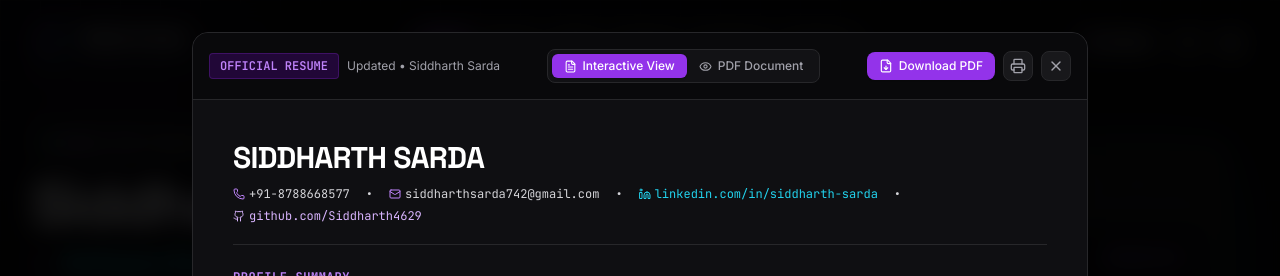
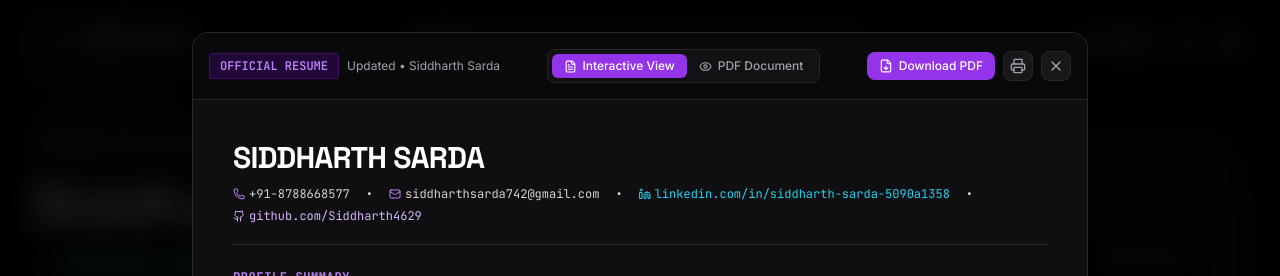
Before and after one commit to Siddharth4629/Siddharth-Sarda-Personal-Portfolio, a React (Vite) app: page / in a window 1280 px wide. Both pictures are taken after a click on the button "Resume". Shown: the top 276 px of the page. Built offline with nearby package versions, Linux system fonts and the light colour scheme.

Commit message:
fix: update LinkedIn profile URL to https://www.linkedin.com/in/siddharth-sarda-5090a1358/

```diff
--- a/index.html
+++ b/index.html
@@ -45,7 +45,7 @@
       "telephone": "+91-8788668577",
       "sameAs": [
         "https://github.com/Siddharth4629",
-        "https://linkedin.com/in/siddharth-sarda"
+        "https://www.linkedin.com/in/siddharth-sarda-5090a1358/"
       ]
     }
     </script>
--- a/src/components/ResumeModal.jsx
+++ b/src/components/ResumeModal.jsx
@@ -170,7 +170,7 @@ export default function ResumeModal({ isOpen, onClose }) {
                   className="flex items-center gap-1 text-cyan-400 hover:underline"
                 >
                   <Linkedin size={12} />
-                  <span>linkedin.com/in/siddharth-sarda</span>
+                  <span>linkedin.com/in/siddharth-sarda-5090a1358</span>
                 </a>
                 <span>•</span>
                 <a
--- a/src/data/portfolioData.js
+++ b/src/data/portfolioData.js
@@ -49,7 +49,7 @@ export const personalInfo = {
   },
   socialLinks: {
     github: "https://github.com/Siddharth4629",
-    linkedin: "https://linkedin.com/in/siddharth-sarda",
+    linkedin: "https://www.linkedin.com/in/siddharth-sarda-5090a1358/",
     email: "siddharthsarda742@gmail.com",
     phone: "+91-8788668577",
   },
```
Also changed, not shown: 1 other file (tests, documents, lock files or other folders).
